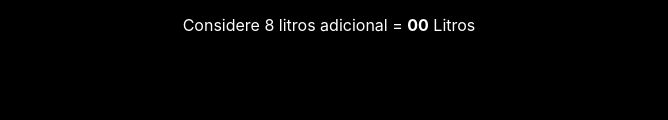
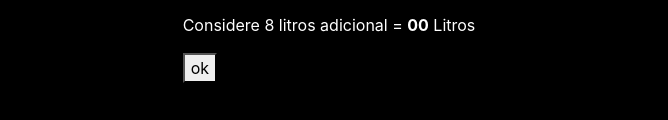
Before and after one commit to punkklan/Meu-Site-on-line, a plain HTML site: page Meu site/HTML/index.html in a window 1280 px wide. Shown: the part 590-710 px from the top of the page, without its empty margins (311-979 px from the left). Drawn offline with nearby package versions, Linux system fonts and the light colour scheme.

Commit message:
adiconado button no index

```diff
--- a/Meu site/HTML/index.html
+++ b/Meu site/HTML/index.html
@@ -47,8 +47,9 @@
                 <p>Número de <strong id="resultadovoltas">00</strong> Voltas</p>
                 <p>Necessário  <strong id="resultado">00</strong> Litros</p>
                 <p>Considere 8 litros adicional =  <strong id="resultadoadicional">00</strong> Litros</p>
+                <button  onclick="">ok</button>
+
             </div>
-
         </div>
 
 
```
Also changed, not shown: Meu site/HTML/teste_imagens.html (line endings or trailing spaces).
